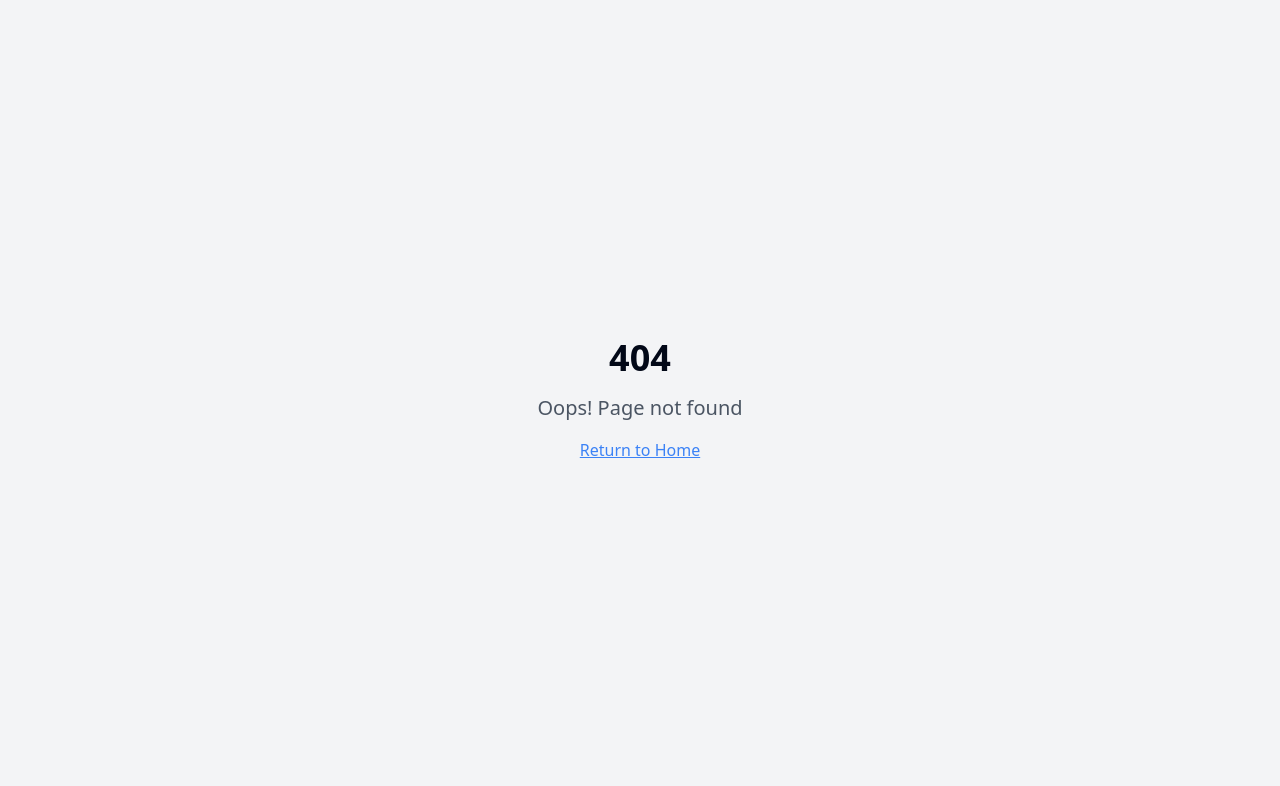
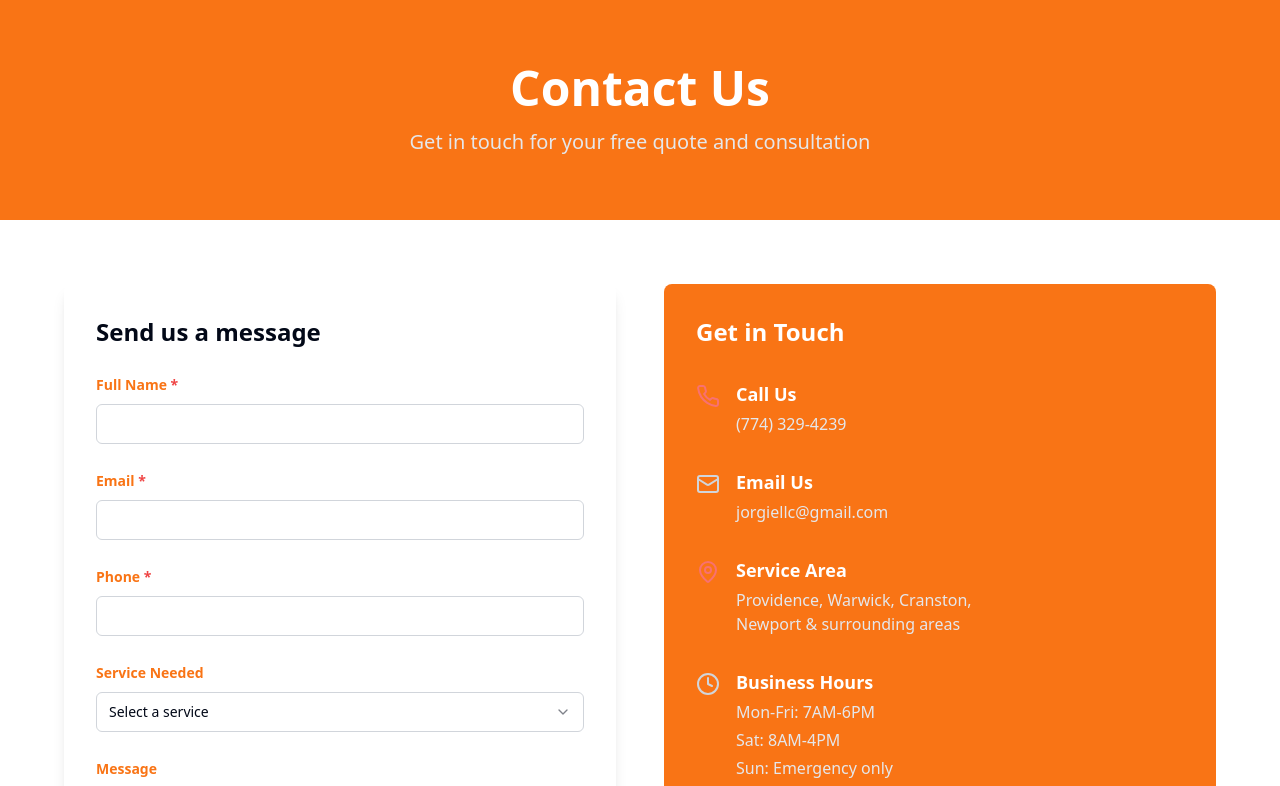
Before and after one commit to TheCoding10/agro-inspiration-studio, a React (Vite) app: page /contact in a window 1280 px wide. Before the commit this address had no page. Shown: the top 786 px of the page. Built offline with nearby package versions, Linux system fonts and the light colour scheme.

Commit message:
Add contact page and call now button

```diff
--- a/src/App.tsx
+++ b/src/App.tsx
@@ -4,6 +4,7 @@ import { TooltipProvider } from "@/components/ui/tooltip";
 import { QueryClient, QueryClientProvider } from "@tanstack/react-query";
 import { BrowserRouter, Routes, Route } from "react-router-dom";
 import Index from "./pages/Index";
+import Contact from "./pages/Contact";
 import NotFound from "./pages/NotFound";
 import Overview from "./pages/about/Overview";
 import Safety from "./pages/about/Safety";
@@ -28,6 +29,7 @@ const App = () => (
       <BrowserRouter>
         <Routes>
           <Route path="/" element={<Index />} />
+          <Route path="/contact" element={<Contact />} />
           <Route path="/about/overview" element={<Overview />} />
           <Route path="/about/safety" element={<Safety />} />
           <Route path="/about/why-choose-us" element={<WhyChooseUs />} />
--- a/src/components/Hero.tsx
+++ b/src/components/Hero.tsx
@@ -30,12 +30,24 @@ const Hero = () => {
             Transform your space with expert kitchen & bath renovations, seamless additions, and professional commercial build-outs. Excellence in Rhode Island & Massachusetts.
           </p>
 
+          <div className="flex flex-col sm:flex-row gap-4 justify-center">
             <Button
               size="lg"
               className="bg-primary hover:bg-primary/90 text-primary-foreground font-bold px-8 py-4 text-lg transition-all duration-300 transform hover:scale-105"
+              onClick={() => window.location.href = '/contact'}
             >
               GET FREE QUOTE
             </Button>
+
+            <Button
+              size="lg"
+              variant="outline"
+              className="border-2 border-white text-white hover:bg-white hover:text-primary font-bold px-8 py-4 text-lg transition-all duration-300 transform hover:scale-105"
+              onClick={() => window.location.href = 'tel:+17743294239'}
+            >
+              CALL NOW
+            </Button>
+          </div>
         </div>
       </div>
     </section>
--- /dev/null
+++ b/src/pages/Contact.tsx
@@ -0,0 +1,154 @@
+import { Button } from "@/components/ui/button";
+import { Input } from "@/components/ui/input";
+import { Label } from "@/components/ui/label";
+import { Textarea } from "@/components/ui/textarea";
+import { Select, SelectContent, SelectItem, SelectTrigger, SelectValue } from "@/components/ui/select";
+import { Phone, Mail, MapPin, Clock } from "lucide-react";
+
+const Contact = () => {
+  return (
+    <div className="min-h-screen bg-background">
+      {/* Header */}
+      <div className="bg-primary text-white py-16">
+        <div className="container mx-auto px-6 text-center">
+          <h1 className="text-4xl md:text-5xl font-bold mb-4">Contact Us</h1>
+          <p className="text-xl text-gray-200">Get in touch for your free quote and consultation</p>
+        </div>
+      </div>
+
+      {/* Main Content */}
+      <div className="container mx-auto px-6 py-16">
+        <div className="grid md:grid-cols-2 gap-12 max-w-6xl mx-auto">
+          {/* Contact Form */}
+          <div className="bg-white rounded-lg shadow-lg p-8">
+            <h2 className="text-2xl font-bold text-foreground mb-6">Send us a message</h2>
+
+            <form className="space-y-6">
+              <div>
+                <Label htmlFor="fullName" className="text-primary font-semibold">
+                  Full Name <span className="text-red-500">*</span>
+                </Label>
+                <Input
+                  id="fullName"
+                  type="text"
+                  className="mt-2 border-gray-300 focus:border-primary"
+                  required
+                />
+              </div>
+
+              <div>
+                <Label htmlFor="email" className="text-primary font-semibold">
+                  Email <span className="text-red-500">*</span>
+                </Label>
+                <Input
+                  id="email"
+                  type="email"
+                  className="mt-2 border-gray-300 focus:border-primary"
+                  required
+                />
+              </div>
+
+              <div>
+                <Label htmlFor="phone" className="text-primary font-semibold">
+                  Phone <span className="text-red-500">*</span>
+                </Label>
+                <Input
+                  id="phone"
+                  type="tel"
+                  className="mt-2 border-gray-300 focus:border-primary"
+                  required
+                />
+              </div>
+
+              <div>
+                <Label htmlFor="service" className="text-primary font-semibold">
+                  Service Needed
+                </Label>
+                <Select>
+                  <SelectTrigger className="mt-2 border-gray-300 focus:border-primary">
+                    <SelectValue placeholder="Select a service" />
+                  </SelectTrigger>
+                  <SelectContent>
+                    <SelectItem value="kitchen">Kitchen Remodeling</SelectItem>
+                    <SelectItem value="bathroom">Bathroom Renovation</SelectItem>
+                    <SelectItem value="addition">Home Additions</SelectItem>
+                    <SelectItem value="commercial">Commercial Buildouts</SelectItem>
+                    <SelectItem value="demolition">Demolition</SelectItem>
+                    <SelectItem value="site">Site Development</SelectItem>
+                    <SelectItem value="other">Other</SelectItem>
+                  </SelectContent>
+                </Select>
+              </div>
+
+              <div>
+                <Label htmlFor="message" className="text-primary font-semibold">
+                  Message
+                </Label>
+                <Textarea
+                  id="message"
+                  placeholder="Tell us about your project..."
+                  className="mt-2 border-gray-300 focus:border-primary h-32"
+                />
+              </div>
+
+              <Button
+                type="submit"
+                className="w-full bg-primary hover:bg-primary/90 text-white font-bold py-3 text-lg rounded-full"
+              >
+                Send Message
+              </Button>
+            </form>
+          </div>
+
+          {/* Contact Info */}
+          <div className="bg-primary text-white rounded-lg p-8">
+            <h2 className="text-2xl font-bold mb-8">Get in Touch</h2>
+
+            <div className="space-y-8">
+              <div className="flex items-start space-x-4">
+                <Phone className="w-6 h-6 text-red-400 mt-1 flex-shrink-0" />
+                <div>
+                  <h3 className="font-bold text-lg mb-1">Call Us</h3>
+                  <p className="text-gray-200">(774) 329-4239</p>
+                </div>
+              </div>
+
+              <div className="flex items-start space-x-4">
+                <Mail className="w-6 h-6 text-gray-300 mt-1 flex-shrink-0" />
+                <div>
+                  <h3 className="font-bold text-lg mb-1">Email Us</h3>
+                  <p className="text-gray-200">jorgiellc@gmail.com</p>
+                </div>
+              </div>
+
+              <div className="flex items-start space-x-4">
+                <MapPin className="w-6 h-6 text-red-400 mt-1 flex-shrink-0" />
+                <div>
+                  <h3 className="font-bold text-lg mb-1">Service Area</h3>
+                  <p className="text-gray-200">
+                    Providence, Warwick, Cranston,<br />
+                    Newport & surrounding areas
+                  </p>
+                </div>
+              </div>
+
+              <div className="flex items-start space-x-4">
+                <Clock className="w-6 h-6 text-gray-300 mt-1 flex-shrink-0" />
+                <div>
+                  <h3 className="font-bold text-lg mb-1">Business Hours</h3>
+                  <div className="text-gray-200 space-y-1">
+                    <p>Mon-Fri: 7AM-6PM</p>
+                    <p>Sat: 8AM-4PM</p>
+                    <p>Sun: Emergency only</p>
+                  </div>
+                </div>
+              </div>
+            </div>
+          </div>
+        </div>
+      </div>
+    </div>
+  );
+};
+
+export default Contact;
```
Lines whose indentation alone changed are shown as unchanged.
